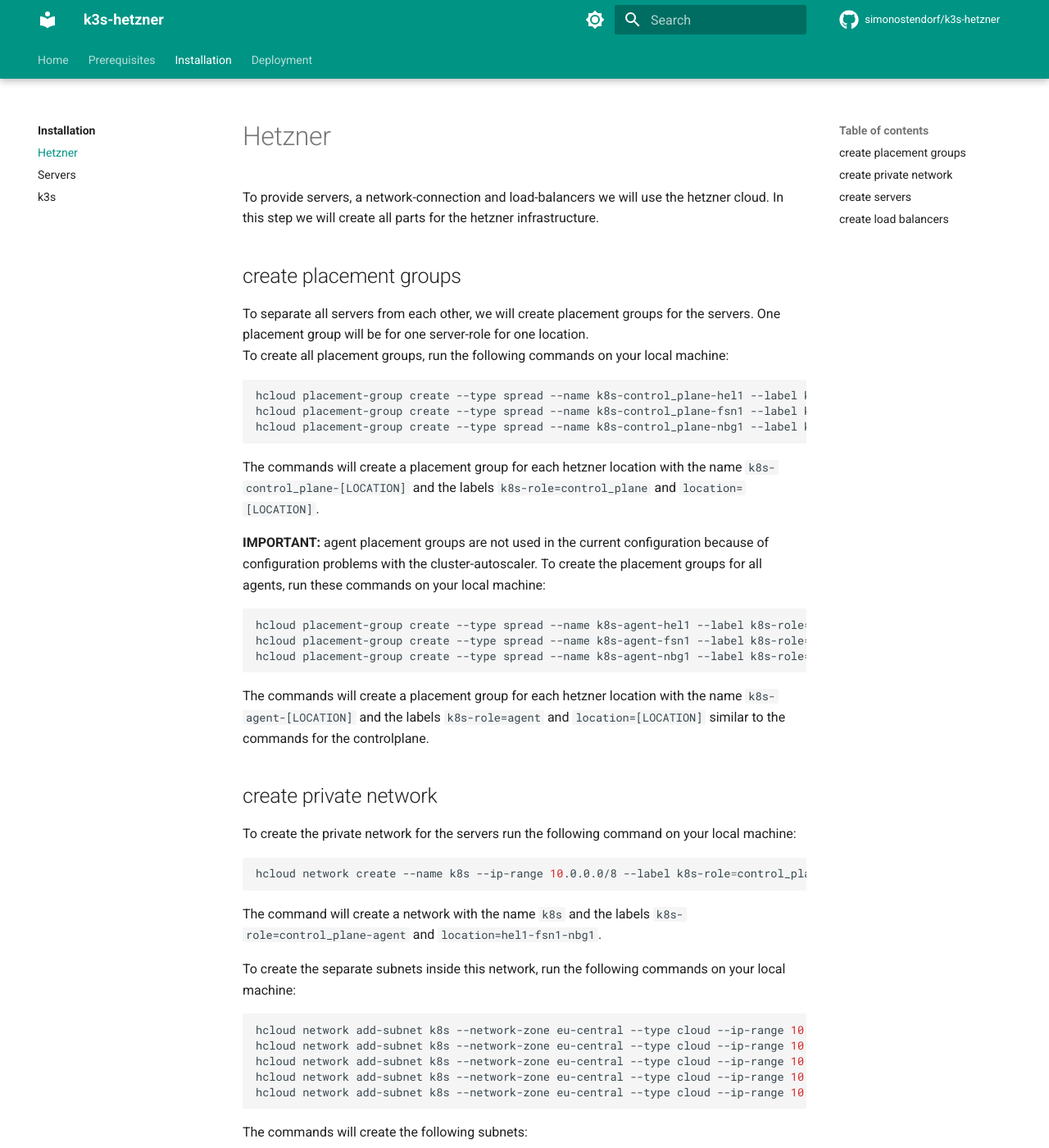
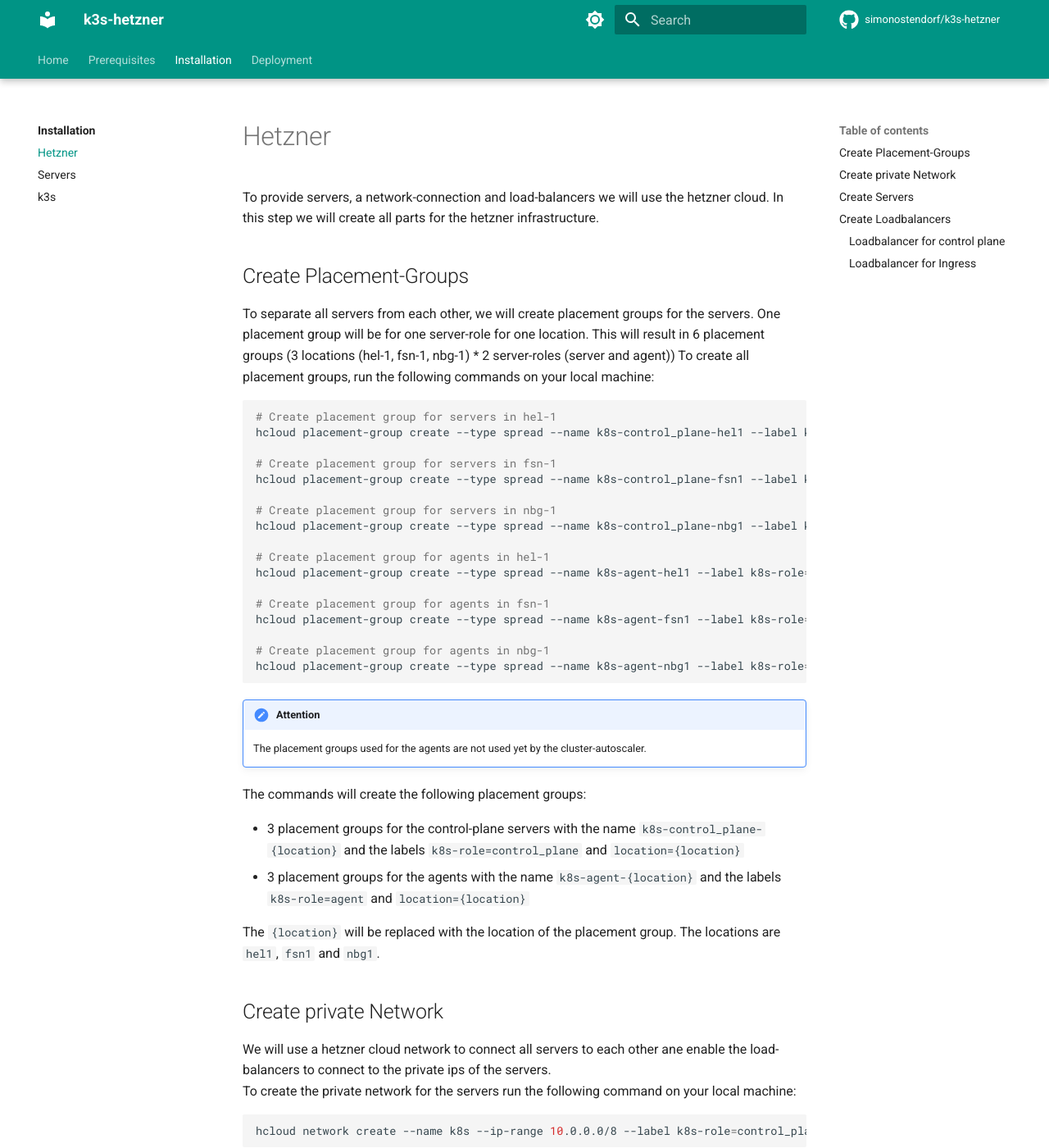
Before and after one commit to simonostendorf/k3s-hetzner, an MkDocs documentation site: the page built from docs/installation/hetzner.md, in a window 1280 px wide and 1400 px high. Shown: the whole window at 82% size. Built offline with MkDocs 1.6.1 and Material for MkDocs 9.7.7, drawn with Linux system fonts in a browser that asks for light colours; comment, search, counter and statistics services are not loaded; some of the changed text lies outside the part shown.

Commit message:
rewrite installation

````diff
--- a/docs/installation/hetzner.md
+++ b/docs/installation/hetzner.md
@@ -1,26 +1,41 @@
 # Hetzner
 To provide servers, a network-connection and load-balancers we will use the hetzner cloud. In this step we will create all parts for the hetzner infrastructure.
 
-## create placement groups
-To separate all servers from each other, we will create placement groups for the servers. One placement group will be for one server-role for one location.
+## Create Placement-Groups
+To separate all servers from each other, we will create placement groups for the servers. One placement group will be for one server-role for one location. This will result in 6 placement groups (3 locations (hel-1, fsn-1, nbg-1) * 2 server-roles (server and agent))
 To create all placement groups, run the following commands on your local machine:
 ```bash
+# Create placement group for servers in hel-1
 hcloud placement-group create --type spread --name k8s-control_plane-hel1 --label k8s-role=control_plane --label location=hel1
+
+# Create placement group for servers in fsn-1
 hcloud placement-group create --type spread --name k8s-control_plane-fsn1 --label k8s-role=control_plane --label location=fsn1
+
+# Create placement group for servers in nbg-1
 hcloud placement-group create --type spread --name k8s-control_plane-nbg1 --label k8s-role=control_plane --label location=nbg1
-```
-The commands will create a placement group for each hetzner location with the name `k8s-control_plane-[LOCATION]` and the labels `k8s-role=control_plane` and `location=[LOCATION]`.
 
-**IMPORTANT:** agent placement groups are not used in the current configuration because of configuration problems with the cluster-autoscaler.
-To create the placement groups for all agents, run these commands on your local machine:
-```bash
+# Create placement group for agents in hel-1
 hcloud placement-group create --type spread --name k8s-agent-hel1 --label k8s-role=agent --label location=hel1
+
+# Create placement group for agents in fsn-1
 hcloud placement-group create --type spread --name k8s-agent-fsn1 --label k8s-role=agent --label location=fsn1
+
+# Create placement group for agents in nbg-1
 hcloud placement-group create --type spread --name k8s-agent-nbg1 --label k8s-role=agent --label location=nbg1
 ```
-The commands will create a placement group for each hetzner location with the name `k8s-agent-[LOCATION]` and the labels `k8s-role=agent` and `location=[LOCATION]` similar to the commands for the controlplane.
 
-## create private network
+!!! missing "Attention"
+    The placement groups used for the agents are not used yet by the cluster-autoscaler.
+
+The commands will create the following placement groups:
+
+  * 3 placement groups for the control-plane servers with the name `k8s-control_plane-{location}` and the labels `k8s-role=control_plane` and `location={location}`
+  * 3 placement groups for the agents with the name `k8s-agent-{location}` and the labels `k8s-role=agent` and `location={location}`
+
+The `{location}` will be replaced with the location of the placement group. The locations are `hel1`, `fsn1` and `nbg1`.
+
+## Create private Network
+We will use a hetzner cloud network to connect all servers to each other ane enable the load-balancers to connect to the private ips of the servers.
 To create the private network for the servers run the following command on your local machine:
 ```bash
 hcloud network create --name k8s --ip-range 10.0.0.0/8 --label k8s-role=control_plane-agent --label location=hel1-fsn1-nbg1
@@ -29,11 +44,26 @@
 
 To create the separate subnets inside this network, run the following commands on your local machine:
 ```bash
-hcloud network add-subnet k8s --network-zone eu-central --type cloud --ip-range 10.0.0.0/24 # load_balancer control_plane and agent
-hcloud network add-subnet k8s --network-zone eu-central --type cloud --ip-range 10.1.0.0/24 # control_plane hel1
-hcloud network add-subnet k8s --network-zone eu-central --type cloud --ip-range 10.1.1.0/24 # control_plane fsn1
-hcloud network add-subnet k8s --network-zone eu-central --type cloud --ip-range 10.1.2.0/24 # control_plane nbg1
-hcloud network add-subnet k8s --network-zone eu-central --type cloud --ip-range 10.2.0.0/16 # agents (all locations)
+# Create subnet for loadbalancers (for kubernetes-api (controlplane) and ingress (services))
+hcloud network add-subnet k8s --network-zone eu-central --type cloud --ip-range 10.0.0.0/24
+
+# Create subnet for servers (control-plane) in hel-1
+hcloud network add-subnet k8s --network-zone eu-central --type cloud --ip-range 10.1.0.0/24
+
+# Create subnet for servers (control-plane) in fsn-1
+hcloud network add-subnet k8s --network-zone eu-central --type cloud --ip-range 10.1.1.0/24
+
+# Create subnet for servers (control-plane) in nbg-1
+hcloud network add-subnet k8s --network-zone eu-central --type cloud --ip-range 10.1.2.0/24
+
+# Create subnet for agents in hel-1
+hcloud network add-subnet k8s --network-zone eu-central --type cloud --ip-range 10.2.0.0/24
+
+# Create subnet for agents in fsn-1
+hcloud network add-subnet k8s --network-zone eu-central --type cloud --ip-range 10.2.1.0/24
+
+# Create subnet for agent in nbg-1
+hcloud network add-subnet k8s --network-zone eu-central --type cloud --ip-range 10.2.2.0/24
 ```
 The commands will create the following subnets:
 
@@ -41,23 +71,64 @@
   * 10.1.0.0/24 for the controlplane in hel1
   * 10.1.1.0/24 for the controlplane in fsn1
   * 10.1.2.0/24 for the controlplane in nbg1
-  * 10.2.0.0/16 for the agents in all locations
+  * 10.2.0.0/24 for the agents in hel1
+  * 10.2.1.0/24 for the agents in fsn1
+  * 10.2.2.0/24 for the agents in nbg1
 
-## create servers
-To create the servers for the control plane, run the following commands on your local machine:
+## Create Servers
+To create the servers for the control-plane, run the following commands on your local machine:
+
+!!! danger "Replace values"
+    You have to replace the `--ssh-key SSH_KEY_NAME` with your ssh-key name you have uploaded in the prerequisite step.
+    If you want to use **more than one ssh-key**, you can specify the ssh-key **parameter multiple times**.
+
 ```bash
-hcloud server create --datacenter hel1-dc2 --image debian-11 --ssh-key k8s_ssh_key --type cx21 --placement-group k8s-control_plane-hel1 --name k8s-controlplane-hel1-1 --label k8s-role=control_plane --label location=hel1
-hcloud server create --datacenter fsn1-dc14 --image debian-11 --ssh-key k8s_ssh_key --type cx21 --placement-group k8s-control_plane-fsn1 --name k8s-controlplane-fsn1-1 --label k8s-role=control_plane --label location=fsn1
-hcloud server create --datacenter nbg1-dc3 --image debian-11 --ssh-key k8s_ssh_key --type cx21 --placement-group k8s-control_plane-nbg1 --name k8s-controlplane-nbg1-1 --label k8s-role=control_plane --label location=nbg1
+# Create server for control-plane in hel-1
+hcloud server create \
+--datacenter hel1-dc2 \
+--image debian-11 \
+--ssh-key SSH_KEY_NAME \ #(1)!
+--type cx21 \
+--placement-group k8s-control_plane-hel1 \
+--name k8s-controlplane-hel1-1 \
+--label k8s-role=control_plane \
+--label location=hel1
+
+# Create server for control-plane in fsn-1
+hcloud server create \
+--datacenter fsn1-dc14 \
+--image debian-11 \
+--ssh-key SSH_KEY_NAME \ #(2)!
+--type cx21 \
+--placement-group k8s-control_plane-fsn1 \
+--name k8s-controlplane-fsn1-1 \
+--label k8s-role=control_plane \
+--label location=fsn1
+
+# Create server for control-plane in nbg-1
+hcloud server create \
+--datacenter nbg1-dc3 \
+--image debian-11 \
+--ssh-key SSH_KEY_NAME \ #(3)!
+--type cx21 \
+--placement-group k8s-control_plane-nbg1 \
+--name k8s-controlplane-nbg1-1 \
+--label k8s-role=control_plane \
+--label location=nbg1
 ```
+
+1. Replace `SSH_KEY_NAME` with your ssh-key name you have uploaded in the prerequisite step.
+2. Replace `SSH_KEY_NAME` with your ssh-key name you have uploaded in the prerequisite step.
+3. Replace `SSH_KEY_NAME` with your ssh-key name you have uploaded in the prerequisite step.
+
 The commands will create a control plane node in each hetzner location with...
 
-  * the name `k8s-controlplane-[LOCATION]-1`
+  * the name `k8s-controlplane-{location}-1`
   * the server type CX21 (2 cores, 4gb ram)
   * the image debian-11
   * the ssh-key added in [the prerequisite step](../../prerequisites/hetzner/#upload-ssh-keys)
   * the placement-groups created at the [top of this page](#create-placement-groups)
-  * and the labels `k8s-role=control_plane` and `location=[LOCATION]`.
+  * and the labels `k8s-role=control_plane` and `location={location}`.
 
 To add the servers to the private network, run the following commands on your local machine:
 ```bash
@@ -65,7 +136,7 @@
 hcloud server attach-to-network k8s-controlplane-fsn1-1 --network k8s --ip 10.1.1.1
 hcloud server attach-to-network k8s-controlplane-nbg1-1 --network k8s --ip 10.1.2.1
 ```
-The commands will add the servers to the private network `k8s` and assign the following ips:
+The commands will add the servers to the private network `k8s` (created in a previous step) and assign the following ips:
 
   * 10.1.0.1 to the control plane in hel1
   * 10.1.1.1 to the control plane in fsn1
@@ -73,22 +144,55 @@
 
 See also network creation in [a previous step](#create-private-network).
 
-## create load balancers
-Kubernetes needs two loadbalancers. One for the control plane and one for the hosted services. In this setup we will use external hardware loadbalancers from the hetzner cloud.
-So in this step we will create the loadbalancers for the control plane and the hosted services with executing the following commands on your local machine:
+## Create Loadbalancers
+Kubernetes needs two loadbalancers. One for the control plane and one for the ingress. In this setup we will use external hardware loadbalancers from the hetzner cloud.
+
+### Loadbalancer for control plane
+So in this step we will create the loadbalancer for the control plane with executing the following commands on your local machine:
 ```bash
+# Create loadbalancer for control plane
 hcloud load-balancer create --algorithm-type round_robin --location fsn1 --name k8s-controlplane --type lb11 --label k8s-role=control_plane --label location=fsn1
+
+# Attach the loadbalancer to the private network
 hcloud load-balancer attach-to-network k8s-controlplane --network k8s --ip 10.0.0.100
 
-hcloud load-balancer create --algorithm-type round_robin --location nbg1 --name k8s-agent --type lb11 --label k8s-role=agent --label location=nbg1
-hcloud load-balancer attach-to-network k8s-agent --network k8s --ip 10.0.0.200
+# Add target servers to the loadbalancer
+hcloud load-balancer add-target k8s-controlplane --label-selector k8s-role=control_plane --use-private-ip
 
-hcloud load-balancer add-target k8s-controlplane --label-selector k8s-role=control_plane --use-private-ip
+# Create service for the loadbalancer
 hcloud load-balancer add-service k8s-controlplane --destination-port 6443 --listen-port 6443 --protocol tcp
+```
+The commands will create the loadbalancer for the controlplane with the following configuration:
 
-hcloud load-balancer add-target k8s-agent --label-selector k8s-role=agent --use-private-ip
+  * Name: `k8s-controlplane`
+  * Location: `fsn1`
+  * Type: `lb11` (max services: 5, max connections: 10000, max targets: 25)
+  * Algorithm: `round_robin`
+  * private ip `10.0.0.100` inside the previously created Network
+  * labels `k8s-role = control_plane` and `location = fsn1`
+  * add all servers with label `k8s-role = control_plane` as target
+  * expose port `6443` for the control plane
+
+### Loadbalancer for Ingress
+In this step we will create the loadbalancer for the ingress with executing the following commands on your local machine:
+```bash
+# Create loadbalancer for ingress
+hcloud load-balancer create --algorithm-type round_robin --location nbg1 --name k8s-ingress --type lb11 --label k8s-role=agent --label location=nbg1
+
+# Attach the loadbalancer to the private network
+hcloud load-balancer attach-to-network k8s-ingress --network k8s --ip 10.0.0.200
+
+# Add target servers to the loadbalancer
+hcloud load-balancer add-target k8s-ingress --label-selector k8s-role=agent --use-private-ip
 ```
-The commands will create the following loadbalancers and configurations:
 
-  * loadbalancer for the controlplane inside the location fsn1 with the private ip 10.0.0.100 using all all k8s-controlplanes on port 6443
-  * loadbalancer for the agents inside the location nbg1 with the private ip 10.0.0.200 using all agent-nodes. Services will be added later by the kubernetes cloud controller manager.
+The commands will create the loadbalancer for the ingress with the following configuration:
+
+  * Name: `k8s-ingress`
+  * Location: `nbg1`
+  * Type: `lb11` (max services: 5, max connections: 10000, max targets: 25)
+  * Algorithm: `round_robin`
+  * private ip `10.0.0.200` inside the previously created Network
+  * labels `k8s-role = agent` and `location = nbg1`
+  * add all servers with label `k8s-role = agent` as target
+  * Loadbalancer will not expose any ports because the ingress controller will do that later automatically
````
Also changed, not shown: docs/installation/index.md (+1 -1 lines), docs/installation/k3s.md (+37 -14 lines), docs/installation/servers.md (+33 -10 lines).
